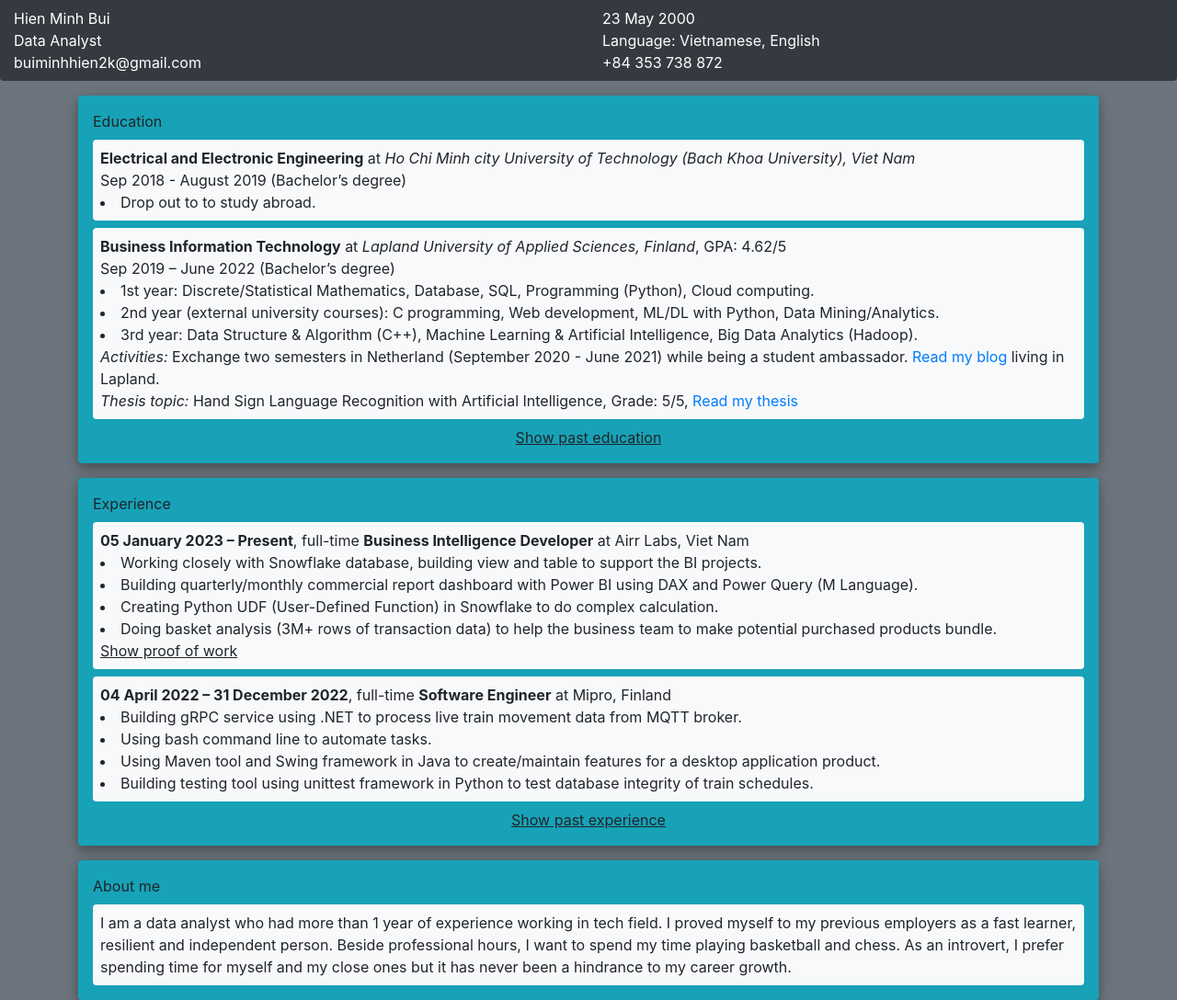
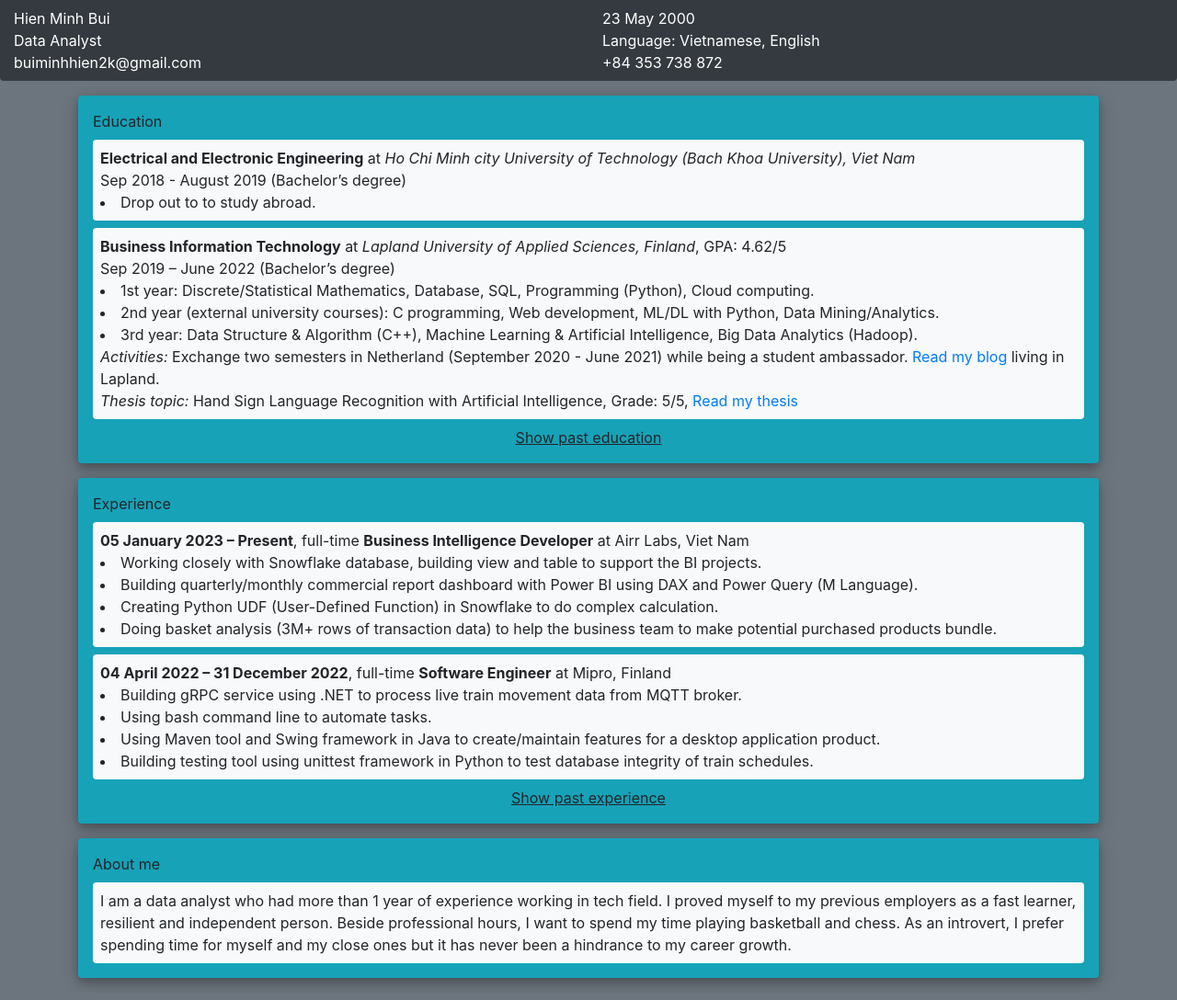
Before and after one commit to buiminhhien2k/PortfolioWebsite, a plain HTML site: page index.html in a window 1280 px wide. Shown: the top 1088 px of the page at 92% size. Drawn offline with nearby package versions, Linux system fonts and the light colour scheme.

Commit message:
Update index.html
remove proof of work

```diff
--- a/index.html
+++ b/index.html
@@ -98,7 +98,7 @@
 						<li>Creating Python UDF (User-Defined Function) in Snowflake to do complex calculation.</li>
 						<li>Doing basket analysis (3M+ rows of transaction data) to help the business team to make potential purchased products bundle.</li>
 					</div>
-					<div id="show-object-1" class="funcc" onclick="showPOW('object-1')">
+<!-- 					<div id="show-object-1" class="funcc" onclick="showPOW('object-1')">
 						<u>Show proof of work</u>
 					</div>
 					<div id='object-1' hidden="true">
@@ -127,7 +127,7 @@
 						    <span class="sr-only">Next</span>
 						  </a>
 						</div>
-					</div>
+					</div> -->
 				</div>
 
 			</div>
```
